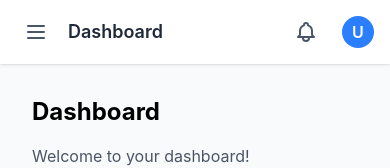
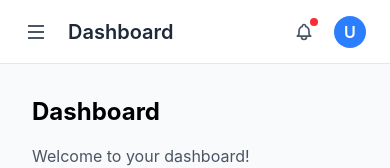
Before and after one commit to P-Mnguni/handyman_za, a React app in the folder frontend/: page / in a window 390 px wide. Shown: the top 168 px of the page. Built offline with nearby package versions, Linux system fonts and the light colour scheme; the HTML template or start-up script is replaced by a standard one.

Commit message:
updated: dashboardlayout now uses topbar

```diff
--- a/frontend/src/components/Topbar.jsx
+++ b/frontend/src/components/Topbar.jsx
@@ -1,14 +1,56 @@
 import { useState } from 'react';
+import { useEffect, useRef } from 'react';
 
-const Topbar = ({ pageTitle }) => {
+const Topbar = ({ pageTitle, onMenuClick  }) => {
     const [showNotifications, setShowNotifications] = useState(false);
     const [showProfileMenu, setShowProfileMenu] = useState(false);
+
+    const notificationsRef = useRef(null);
+    const profileRef = useRef(null);
+
+    useEffect(() => {
+        const handleClickOutside = (event) => {
+            if (notificationsRef.current && !notificationsRef.current.contains(event.target)) {
+                setShowNotifications(false);
+            }
+            if (profileRef.current && !profileRef.current.contains(event.target)) {
+                setShowProfileMenu(false);
+            }
+        };
+
+        document.addEventListener('mousedown', handleClickOutside);
+        return () => {
+            document.removeEventListener('mousedown', handleClickOutside);
+        };
+    }, []);
 
     return (
         <header className='bg-white border-b border-gray-200 h-16 shrink-0 sticky top-0 z-30'>
             <div className='h-full px-4 sm:px-6 flex items-center justify-between'>
                 {/* Left section - Page title */}
+                <div className='flex items-center'>
+                    {/* Hamburger */}
+                    <button
+                        onClick={onMenuClick}
+                        className='p-2 rounded-md text-gray-600 hover:bg-gray-100 focus:outline-none lg:hidden mr-3'
+                        aria-label='Open sidebar'
+                    >
+                        <svg
+                            className='h-6 w-6'
+                            fill='none'
+                            stroke='currentColor'
+                            viewBox='0 0 24 24'
+                        >
+                            <path
+                                strokeLinecap='rounded'
+                                strokeLinejoin='rounded'
+                                strokeWidth={2}
+                                d='M4 6h16M4 12h16M4 18h16'
+                            />
+                        </svg>
+                    </button>
                     <h1 className='text-xl font-semibold text-gray-800'>{pageTitle}</h1>
+                </div>
 
                 {/* Right section - Actions */}
                 <div className='flex items-center gap-3 sm:gap-4'>
@@ -31,7 +73,7 @@ const Topbar = ({ pageTitle }) => {
                                     strokeLinecap='round'
                                     strokeLinejoin='round'
                                     strokeWidth={2}
-                                    d='M21 21l-6-6m2-5a77 0 11-14 0 7 7 0 0114 0z'
+                                    d='M21 21l-6-6m2-5a7 7 0 11-14 0 7 7 0 0114 0z'
                                 />
                             </svg>
                         </div>
@@ -62,6 +104,7 @@ const Topbar = ({ pageTitle }) => {
                             <span className='absolute top-1 right-1 h-2 w-2 bg-red-500 rounded-full'></span>
                         </button>
 
+                        <div ref={notificationsRef} className='relative'>
                             {/* Notifications dropdown */}
                             {showNotifications && (
                                 <div className='absolute right-0 mt-2 w-80 bg-white rounded-lg shadow-lg border border-gray-200 z-20'>
@@ -73,6 +116,7 @@ const Topbar = ({ pageTitle }) => {
                                     </div>
                                 </div>
                             )}
+                        </div>
                     </div>
 
                     {/* Profile / Avatar */}
@@ -100,6 +144,7 @@ const Topbar = ({ pageTitle }) => {
                             </svg>
                         </button>
 
+                        <div ref={notificationsRef} className='relative'>
                             {/* Profile dropdown */}
                             {showProfileMenu && (
                                 <div className='absolute right-0 mt-2 w-48 bg-white rounded-lg shadow-lg border border-gray-200 z-50'>
@@ -120,6 +165,7 @@ const Topbar = ({ pageTitle }) => {
                         </div>
                     </div>
                 </div>
+            </div>
         </header>
     );
 };
--- a/frontend/src/layouts/DashboardLayout.jsx
+++ b/frontend/src/layouts/DashboardLayout.jsx
@@ -1,6 +1,7 @@
 import { useState } from "react";
 import { Outlet, NavLink, useLocation } from 'react-router-dom';
 import Sidebar from "../components/Sidebar";
+import Topbar from "../components/Topbar";
 
 const DashboardLayout = () => {
     const [sidebarOpen, setSidebarOpen] = useState(false);
@@ -29,15 +30,14 @@ const DashboardLayout = () => {
 
             {/* Main content area */}
             <div className="flex-1 flex flex-col min-w-0">
-                {/* Navbar */}
-                <header className="bg-white shadow-sm h-16 shrink-0 sticky top-0 z-30">
-                    <div className="h-full px-4 flex items-center justify-between">
-                        {/* Left section with hamburger menu */}
-                        <div className="flex items-center">
-                            {/* Mobile hamburger */}
+                {/* Topbar with hamburger for mobile */}
+                <div className="relative">
+                    {/* Mobile hamburger - positioned absolutely on mobile */}
                     <button
                         onClick={() => setSidebarOpen(true)}
-                                className="p-2 rounded-md text-gray-600 hover:bg-gray-100 focus:outline-none lg:hidden mr-3"
+                        className="absolute left-4 top-1/2 transform -translate-y-1/2 p-2 rounded-md text-gray-600
+                        hover:bg-gray-100 focus:outline-none lg:hidden z-20"
+                        style={{ top: '28px' }}
                     >
                         <svg
                             className="h-6 w-6"
@@ -54,30 +54,12 @@ const DashboardLayout = () => {
                         </svg>
                     </button>
 
-                            <h2 className="text-lg font-semibold text-gray-800">{getPageTitle()}</h2>
+                    {/* Topbar */}
+                    <Topbar
+                        pageTitle={getPageTitle()}
+                        onMenuClick={() => setSidebarOpen(true)}
+                    />
                 </div>
-
-                        {/* Right section */}
-                        <div className="flex items-center space-x-4">
-                            <button className="p-2 rounded-full text-gray-600 hover:bg-gray-100">
-                                <svg className="h-6 w-6" fill="none" stroke="currentColor" viewBox="0 0 24 24">
-                                    <path
-                                        strokeLinecap="round"
-                                        strokeLinejoin="round"
-                                        strokeWidth={2}
-                                        d="M15 17h5l-1.405-1.405A2.032 2.032 0 0118 14.158V11a6.002 6.002 0 00-4-5.659V5a2
-                                        2 0 10-4 0v.341C7.67 6.165 6 8.388 6 11v3.159c0 .538-.214 1.055-.595 1.436L4 17h5m6
-                                        0v1a3 3 0 11-6 0v-1m6 0H9"
-                                    />
-                                </svg>
-                            </button>
-
-                            <div className="h-8 w-8 rounded-full bg-blue-500 flex items-center justify-center text-white font-semibold">
-                                U
-                            </div>
-                        </div>
-                    </div>
-                </header>
 
                 {/* Main content */}
                 <main className="flex-1 p-8">
@@ -92,8 +74,9 @@ const DashboardLayout = () => {
                 </footer>
             </div>
 
-            {/* Mobile sidebar drawer - slides in from left */}
+            {/* Mobile sidebar drawer */}
             <>
+                {/* Backdrop */}
                 {sidebarOpen && (
                     <div
                         className="fixed inset-0 bg-gray-600 opacity-50 z-40 lg:hidden"
@@ -108,9 +91,7 @@ const DashboardLayout = () => {
                     `}>
                     <Sidebar onClose={() => setSidebarOpen(false)} />
                 </div>
-
             </>
-
         </div>
     );
 };
```
Lines whose indentation alone changed are shown as unchanged.
